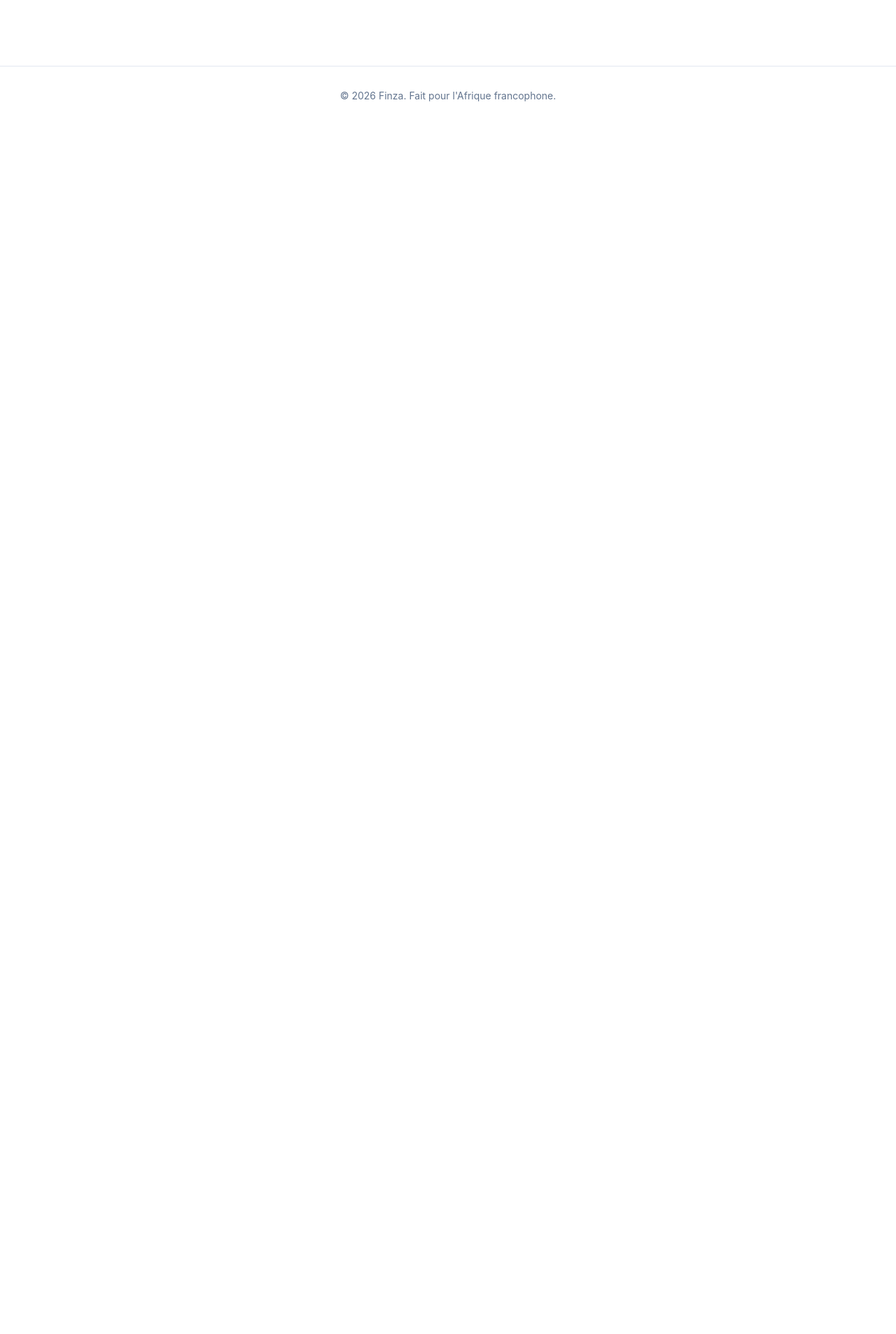
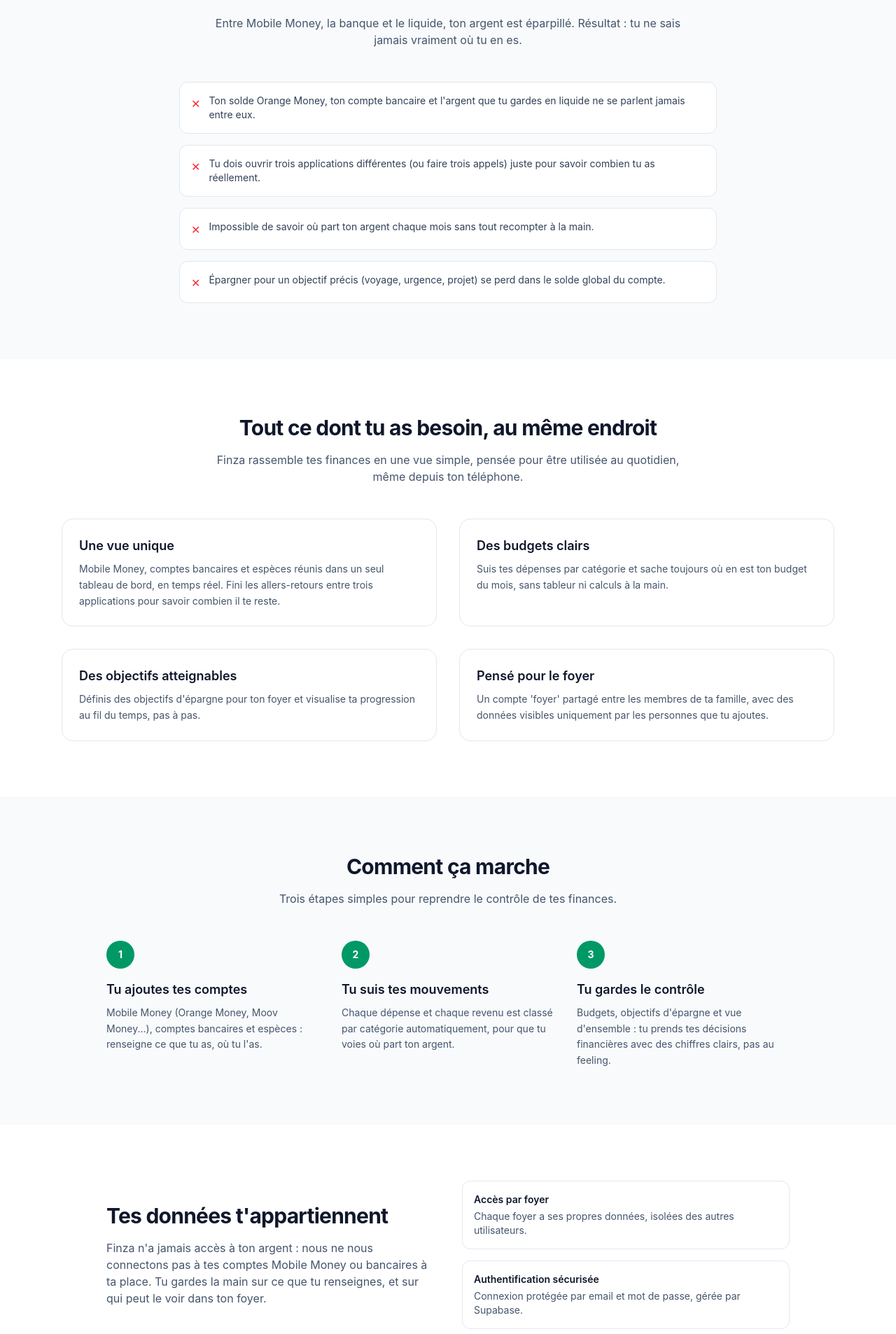
Before and after one commit to wwwkabore09-lgtm/FINZA, a React (Vite) app: page / in a window 1280 px wide. Shown: the part 774-2680 px from the top of the page at 70% size. Before the commit the page ends 953 px from the top, so only its background shows below. Built offline with nearby package versions, Linux system fonts and the light colour scheme; no server answers.

Commit message:
Expand landing page content, translate auth errors to French

```diff
--- a/src/hooks/useAuth.ts
+++ b/src/hooks/useAuth.ts
@@ -12,7 +12,7 @@
 export function useAuth(): AuthContextValue {
   const context = useContext(AuthContext)
   if (!context) {
-    throw new Error('useAuth must be used within an AuthProvider')
+    throw new Error('useAuth doit être utilisé à l\'intérieur d\'un AuthProvider')
   }
   return context
 }
--- a/src/lib/supabase.ts
+++ b/src/lib/supabase.ts
@@ -5,7 +5,7 @@
 
 if (!supabaseUrl || !supabaseAnonKey) {
   throw new Error(
-    'Missing Supabase environment variables. Copy .env.example to .env.local and fill in VITE_SUPABASE_URL and VITE_SUPABASE_ANON_KEY.',
+    "Variables d'environnement Supabase manquantes. Copie .env.example vers .env.local et renseigne VITE_SUPABASE_URL et VITE_SUPABASE_ANON_KEY.",
   )
 }
 
--- a/src/pages/Landing.tsx
+++ b/src/pages/Landing.tsx
@@ -4,17 +4,73 @@
   {
     title: 'Une vue unique',
     description:
-      'Mobile Money, comptes bancaires et espèces réunis dans un seul tableau de bord, en temps réel.',
+      'Mobile Money, comptes bancaires et espèces réunis dans un seul tableau de bord, en temps réel. Fini les allers-retours entre trois applications pour savoir combien il te reste.',
   },
   {
     title: 'Des budgets clairs',
     description:
-      'Suis tes dépenses par catégorie et sache toujours où en est ton budget du mois.',
+      "Suis tes dépenses par catégorie et sache toujours où en est ton budget du mois, sans tableur ni calculs à la main.",
   },
   {
     title: 'Des objectifs atteignables',
     description:
-      "Définis des objectifs d'épargne pour ton foyer et visualise ta progression au fil du temps.",
+      "Définis des objectifs d'épargne pour ton foyer et visualise ta progression au fil du temps, pas à pas.",
+  },
+  {
+    title: 'Pensé pour le foyer',
+    description:
+      "Un compte 'foyer' partagé entre les membres de ta famille, avec des données visibles uniquement par les personnes que tu ajoutes.",
+  },
+]
+
+const HOW_IT_WORKS = [
+  {
+    step: '1',
+    title: 'Tu ajoutes tes comptes',
+    description:
+      "Mobile Money (Orange Money, Moov Money...), comptes bancaires et espèces : renseigne ce que tu as, où tu l'as.",
+  },
+  {
+    step: '2',
+    title: 'Tu suis tes mouvements',
+    description:
+      "Chaque dépense et chaque revenu est classé par catégorie automatiquement, pour que tu voies où part ton argent.",
+  },
+  {
+    step: '3',
+    title: 'Tu gardes le contrôle',
+    description:
+      "Budgets, objectifs d'épargne et vue d'ensemble : tu prends tes décisions financières avec des chiffres clairs, pas au feeling.",
+  },
+]
+
+const PROBLEMS = [
+  "Ton solde Orange Money, ton compte bancaire et l'argent que tu gardes en liquide ne se parlent jamais entre eux.",
+  "Tu dois ouvrir trois applications différentes (ou faire trois appels) juste pour savoir combien tu as réellement.",
+  "Impossible de savoir où part ton argent chaque mois sans tout recompter à la main.",
+  "Épargner pour un objectif précis (voyage, urgence, projet) se perd dans le solde global du compte.",
+]
+
+const FAQ = [
+  {
+    question: 'Est-ce que Finza a accès à mon argent ?',
+    answer:
+      "Non. Finza ne déplace jamais ton argent et n'a aucun accès à tes comptes Mobile Money ou bancaires. Tu renseignes toi-même tes soldes et transactions pour garder une vue d'ensemble claire.",
+  },
+  {
+    question: 'Mes données sont-elles visibles par d\'autres personnes ?',
+    answer:
+      "Non, sauf si tu les partages explicitement avec les membres de ton foyer. Chaque compte n'a accès qu'aux données des foyers dont il fait partie.",
+  },
+  {
+    question: 'Est-ce que c\'est gratuit ?',
+    answer:
+      "Finza est en cours de développement. Les premières fonctionnalités présentées ici (comptes, budgets, objectifs) sont accessibles gratuitement pendant cette phase.",
+  },
+  {
+    question: 'Quelles devises sont supportées ?',
+    answer:
+      "Finza est pensé d'abord pour le Franc CFA (XOF), avec un lancement au Burkina Faso. D'autres devises pourront suivre.",
   },
 ]
 
@@ -40,6 +96,7 @@
       </header>
 
       <main>
+        {/* Hero */}
         <section className="mx-auto max-w-4xl px-6 py-20 text-center sm:py-28">
           <h1 className="text-4xl font-bold tracking-tight text-slate-900 sm:text-6xl">
             Ton argent. Ta vision. Ton contrôle.
@@ -47,7 +104,7 @@
           <p className="mx-auto mt-6 max-w-2xl text-lg text-slate-600">
             Finza est le Financial OS personnel et familial pensé pour l'Afrique
             francophone. Consolide Mobile Money, comptes bancaires et espèces
-            dans une seule application.
+            dans une seule application, et reprends le contrôle de tes finances.
           </p>
           <div className="mt-10 flex flex-col items-center justify-center gap-4 sm:flex-row">
             <Link
@@ -65,19 +122,166 @@
           </div>
         </section>
 
-        <section className="mx-auto max-w-6xl px-6 pb-24">
-          <div className="grid gap-8 sm:grid-cols-3">
+        {/* Problème */}
+        <section className="border-t border-slate-100 bg-slate-50">
+          <div className="mx-auto max-w-5xl px-6 py-20">
+            <div className="mx-auto max-w-2xl text-center">
+              <h2 className="text-3xl font-bold tracking-tight text-slate-900">
+                Gérer son argent aujourd'hui, c'est un casse-tête
+              </h2>
+              <p className="mt-4 text-slate-600">
+                Entre Mobile Money, la banque et le liquide, ton argent est
+                éparpillé. Résultat : tu ne sais jamais vraiment où tu en es.
+              </p>
+            </div>
+            <div className="mx-auto mt-12 grid max-w-3xl gap-4">
+              {PROBLEMS.map((problem) => (
+                <div
+                  key={problem}
+                  className="flex items-start gap-3 rounded-xl border border-slate-200 bg-white p-4"
+                >
+                  <span className="mt-0.5 text-red-500">✕</span>
+                  <p className="text-sm text-slate-700">{problem}</p>
+                </div>
+              ))}
+            </div>
+          </div>
+        </section>
+
+        {/* Fonctionnalités */}
+        <section className="mx-auto max-w-6xl px-6 py-20">
+          <div className="mx-auto max-w-2xl text-center">
+            <h2 className="text-3xl font-bold tracking-tight text-slate-900">
+              Tout ce dont tu as besoin, au même endroit
+            </h2>
+            <p className="mt-4 text-slate-600">
+              Finza rassemble tes finances en une vue simple, pensée pour être
+              utilisée au quotidien, même depuis ton téléphone.
+            </p>
+          </div>
+          <div className="mt-12 grid gap-8 sm:grid-cols-2">
             {VALUE_PROPS.map((prop) => (
               <div
                 key={prop.title}
                 className="rounded-2xl border border-slate-200 p-6 text-left"
               >
-                <h2 className="text-lg font-semibold text-slate-900">
+                <h3 className="text-lg font-semibold text-slate-900">
                   {prop.title}
-                </h2>
-                <p className="mt-2 text-sm text-slate-600">{prop.description}</p>
+                </h3>
+                <p className="mt-2 text-sm leading-relaxed text-slate-600">
+                  {prop.description}
+                </p>
               </div>
             ))}
+          </div>
+        </section>
+
+        {/* Comment ça marche */}
+        <section className="border-t border-slate-100 bg-slate-50">
+          <div className="mx-auto max-w-5xl px-6 py-20">
+            <div className="mx-auto max-w-2xl text-center">
+              <h2 className="text-3xl font-bold tracking-tight text-slate-900">
+                Comment ça marche
+              </h2>
+              <p className="mt-4 text-slate-600">
+                Trois étapes simples pour reprendre le contrôle de tes finances.
+              </p>
+            </div>
+            <div className="mt-12 grid gap-8 sm:grid-cols-3">
+              {HOW_IT_WORKS.map((item) => (
+                <div key={item.step} className="text-center sm:text-left">
+                  <span className="inline-flex h-10 w-10 items-center justify-center rounded-full bg-emerald-600 text-sm font-bold text-white">
+                    {item.step}
+                  </span>
+                  <h3 className="mt-4 text-lg font-semibold text-slate-900">
+                    {item.title}
+                  </h3>
+                  <p className="mt-2 text-sm leading-relaxed text-slate-600">
+                    {item.description}
+                  </p>
+                </div>
+              ))}
+            </div>
+          </div>
+        </section>
+
+        {/* Confiance / sécurité */}
+        <section className="mx-auto max-w-5xl px-6 py-20">
+          <div className="grid items-center gap-10 sm:grid-cols-2">
+            <div>
+              <h2 className="text-3xl font-bold tracking-tight text-slate-900">
+                Tes données t'appartiennent
+              </h2>
+              <p className="mt-4 text-slate-600">
+                Finza n'a jamais accès à ton argent : nous ne nous connectons
+                pas à tes comptes Mobile Money ou bancaires à ta place. Tu
+                gardes la main sur ce que tu renseignes, et sur qui peut le
+                voir dans ton foyer.
+              </p>
+            </div>
+            <div className="grid gap-4">
+              <div className="rounded-xl border border-slate-200 p-4">
+                <p className="text-sm font-semibold text-slate-900">
+                  Accès par foyer
+                </p>
+                <p className="mt-1 text-sm text-slate-600">
+                  Chaque foyer a ses propres données, isolées des autres
+                  utilisateurs.
+                </p>
+              </div>
+              <div className="rounded-xl border border-slate-200 p-4">
+                <p className="text-sm font-semibold text-slate-900">
+                  Authentification sécurisée
+                </p>
+                <p className="mt-1 text-sm text-slate-600">
+                  Connexion protégée par email et mot de passe, gérée par
+                  Supabase.
+                </p>
+              </div>
+            </div>
+          </div>
+        </section>
+
+        {/* FAQ */}
+        <section className="border-t border-slate-100 bg-slate-50">
+          <div className="mx-auto max-w-3xl px-6 py-20">
+            <h2 className="text-center text-3xl font-bold tracking-tight text-slate-900">
+              Questions fréquentes
+            </h2>
+            <div className="mt-10 space-y-4">
+              {FAQ.map((item) => (
+                <div
+                  key={item.question}
+                  className="rounded-xl border border-slate-200 bg-white p-5"
+                >
+                  <h3 className="text-sm font-semibold text-slate-900">
+                    {item.question}
+                  </h3>
+                  <p className="mt-2 text-sm leading-relaxed text-slate-600">
+                    {item.answer}
+                  </p>
+                </div>
+              ))}
+            </div>
+          </div>
+        </section>
+
+        {/* CTA final */}
+        <section className="mx-auto max-w-4xl px-6 py-20 text-center">
+          <h2 className="text-3xl font-bold tracking-tight text-slate-900">
+            Prêt à reprendre le contrôle ?
+          </h2>
+          <p className="mx-auto mt-4 max-w-xl text-slate-600">
+            Crée ton compte en une minute et commence à consolider tes
+            finances dès aujourd'hui.
+          </p>
+          <div className="mt-8">
+            <Link
+              to="/login"
+              className="inline-block rounded-lg bg-emerald-600 px-8 py-3 text-base font-semibold text-white hover:bg-emerald-700"
+            >
+              Créer mon compte gratuitement
+            </Link>
           </div>
         </section>
       </main>
--- a/src/pages/Login.tsx
+++ b/src/pages/Login.tsx
@@ -1,5 +1,6 @@
 import { useState, type FormEvent } from 'react'
 import { Link, useNavigate } from 'react-router-dom'
+import { translateAuthError } from '../lib/authErrors'
 import { supabase } from '../lib/supabase'
 
 type Mode = 'signin' | 'signup'
@@ -35,7 +36,7 @@
         navigate('/dashboard')
       }
     } catch (err) {
-      setError(err instanceof Error ? err.message : 'Une erreur est survenue.')
+      setError(translateAuthError(err))
     } finally {
       setSubmitting(false)
     }
```
Also changed, not shown: src/lib/authErrors.ts (added, +20 -0 lines), 1 other file (tests, documents, lock files or other folders).
